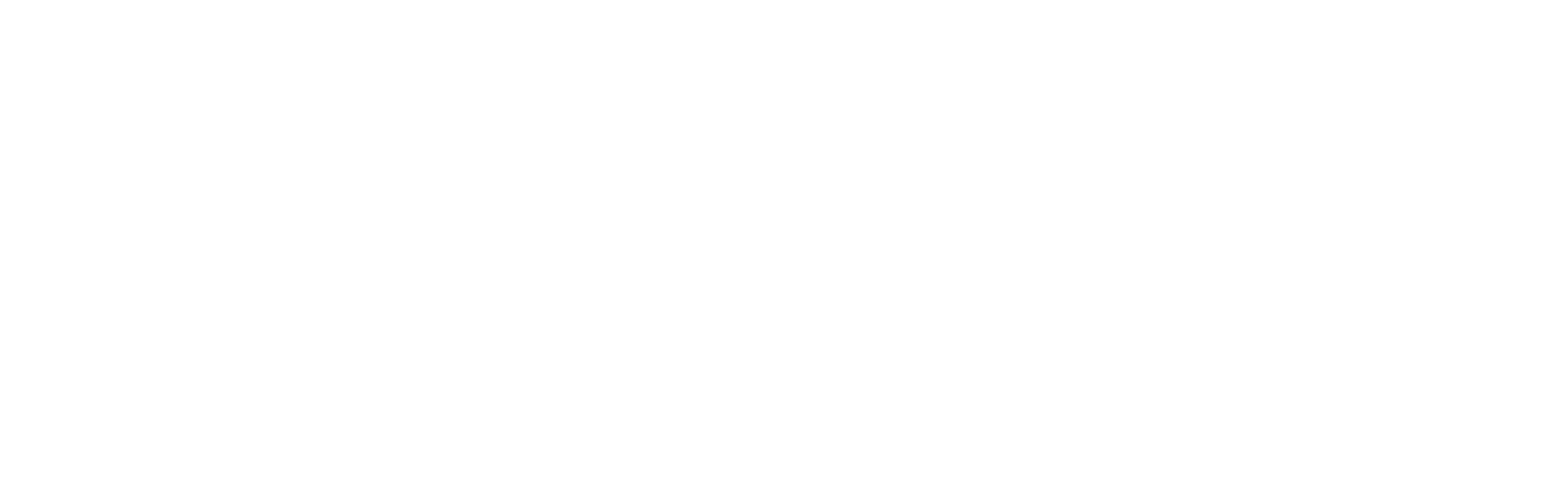
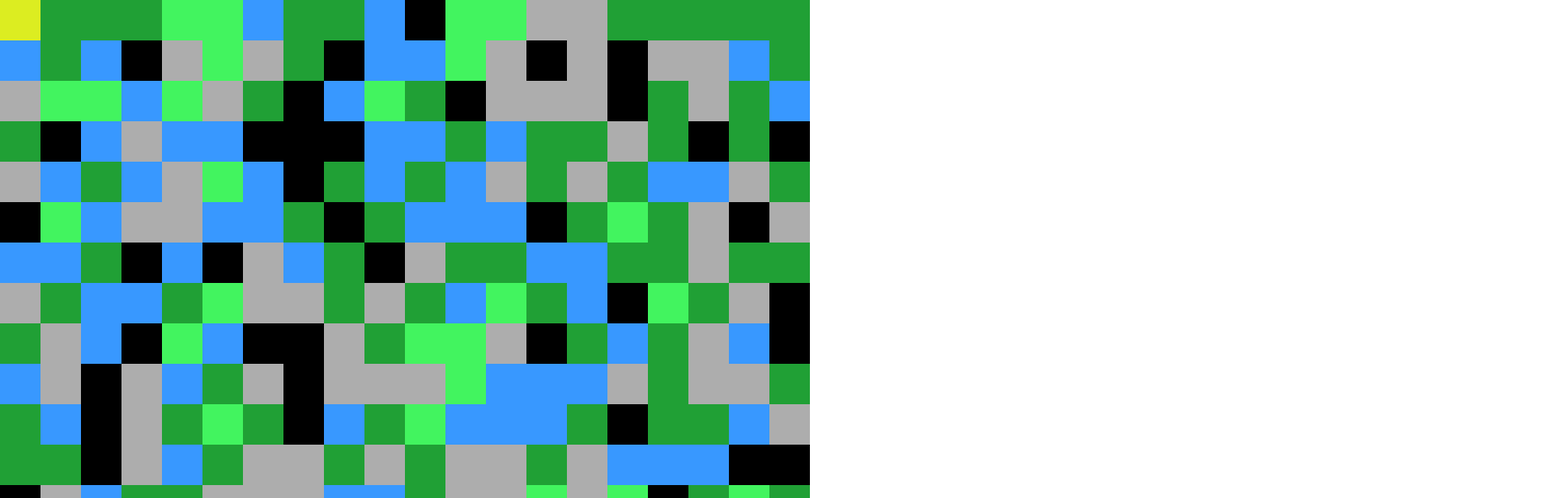
Before and after one commit to ArnaudFernandez/ProjetWebS5, a plain HTML site: page index.html in a window 1280 px wide. Shown: the top 616 px of the page at 81% size, 1920 px wide, since content can reach past the window. Drawn offline with Linux system fonts and the light colour scheme.

```diff
--- a/css/style.css
+++ b/css/style.css
@@ -0,0 +1,4 @@
+html, body
+{
+    margin : 0;
+}
--- a/index.html
+++ b/index.html
@@ -3,8 +3,12 @@
 <head>
     <meta charset="UTF-8">
     <title>Title</title>
+    <link rel="stylesheet" href="./css/style.css"/>
 </head>
 <body>
+<canvas id="canvasGame" width="2000" height="2000"></canvas>
 
+<script src="./js/GameEngine.js"></script>
+<script src="./js/script.js"></script>
 </body>
 </html>
--- /dev/null
+++ b/js/GameEngine.js
@@ -0,0 +1,119 @@
+class GameEngine
+{
+    constructor(playerName1, playerName2, width, height, context, tileSize)
+    {
+        this.playerName1 = playerName1;
+        this.playerName2 = playerName2;
+        this.width = width;
+        this.height = height;
+        this.context = context;
+        this.tileSize = tileSize;
+        this.map = null;
+        this.cursorPosX = 0;
+        this.cursorPosY = 0;
+        this.numberTileX = this.width/this.tileSize;
+        this.numberTileY = this.height/this.tileSize;
+    }
+
+    init()
+    {
+        //Initialize map size
+        let mapInit = new Array(this.width / this.tileSize);
+        for(let i = 0; i < mapInit.length; i++)
+        {
+            mapInit[i] = new Array(this.height/this.tileSize);
+        }
+
+        this.map = this.fillRandomMapForTest(mapInit);
+    }
+
+    /* This method build the map, at first it will be 1 map, at last, multiple map could be choosen
+    *
+    * Map is always 2000X2000 and one tile is 50X50
+    * Map are builded by tile identifier, which are :
+    * 0 = Normal grass
+    * 1 = High grass
+    * 2 = Mountain
+    * 3 = Water
+    * 4 = Base
+    * */
+    buildMap()
+    {
+        context.save();
+
+        for(let i = 0; i < this.map.length; i++)
+        {
+            for(let j = 0; j < this.map[i].length; j++)
+            {
+                if(this.map[i][j] == 0)
+                {
+                    context.fillStyle = "rgb(66, 244, 95)";
+                    context.fillRect(this.tileSize*i, this.tileSize*j, this.tileSize, this.tileSize);
+                }
+                if(this.map[i][j] == 1)
+                {
+                    context.fillStyle = "rgb(32, 160, 53)";
+                    context.fillRect(this.tileSize*i, this.tileSize*j, this.tileSize, this.tileSize);
+                }
+                if(this.map[i][j] == 2)
+                {
+                    context.fillStyle = "rgb(173, 173, 173)";
+                    context.fillRect(this.tileSize*i, this.tileSize*j, this.tileSize, this.tileSize);
+                }
+                if(this.map[i][j] == 3)
+                {
+                    context.fillStyle = "rgb(56, 152, 255)";
+                    context.fillRect(this.tileSize*i, this.tileSize*j, this.tileSize, this.tileSize);
+                }
+                if(this.map[i][j] == 4)
+                {
+                    context.fillStyle = "rgb(0, 0, 0)";
+                    context.fillRect(this.tileSize*i, this.tileSize*j, this.tileSize, this.tileSize);
+                }
+            }
+        }
+
+        //Now that the map is drawn, we place the cursor
+        context.fillStyle = "rgb(220, 237, 33)";
+        context.fillRect(this.tileSize*this.cursorPosX, this.tileSize*this.cursorPosY, this.tileSize, this.tileSize);
+
+        context.restore();
+    }
+
+    fillRandomMapForTest(map)
+    {
+        for(let i = 0; i < map.length; i++)
+        {
+            for(let j = 0; j < map[i].length; j++)
+            {
+                map[i][j] = Math.round(Math.random() * (4 - 0) + 0);
+                console.log(map[i][j]);
+            }
+        }
+        return map;
+    }
+
+    moveCursorX(whereToPush)
+    {
+        if(whereToPush == 0 && this.cursorPosX>0)
+        {
+            this.cursorPosX--;
+        }
+        if(whereToPush == 1 && this.cursorPosX < this.numberTileX-1)
+        {
+            this.cursorPosX++;
+        }
+    }
+
+    moveCursorY(whereToPush)
+    {
+        if(whereToPush == 0 && this.cursorPosY > 0)
+        {
+            this.cursorPosY--;
+        }
+        if(whereToPush == 1 && this.cursorPosY < this.numberTileY-1)
+        {
+            this.cursorPosY++;
+        }
+    }
+}
--- a/js/script.js
+++ b/js/script.js
@@ -0,0 +1,51 @@
+document.onload = init;
+
+let canvas = document.getElementById("canvasGame");
+context = canvas.getContext("2d");
+
+let game = new GameEngine("Keke", "Dplaj", 1000, 1000, context, 50);
+
+init();
+
+function init()
+{
+    // On check les event clavier
+    document.onkeyup = checkArrowKeysUp;
+
+    animation = requestAnimationFrame(draw);
+
+    game.init();
+}
+
+function draw()
+{
+    context.save();
+
+    context.clearRect(0,0, canvas.width, canvas.height);
+
+    game.buildMap();
+    context.restore();
+
+    requestAnimationFrame(draw);
+}
+
+function checkArrowKeysUp(e){
+    let arrs= [], key= window.event? event.keyCode: e.keyCode;
+    arrs[37]= 'left';
+    arrs[38]= 'up';
+    arrs[39]= 'right';
+    arrs[40]= 'down';
+
+    if(arrs[key] == 'up') {
+        game.moveCursorY(0);
+    }
+    if(arrs[key] == 'down') {
+        game.moveCursorY(1);
+    }
+    if(arrs[key] == 'left') {
+        game.moveCursorX(0);
+    }
+    if(arrs[key] == 'right') {
+        game.moveCursorX(1);
+    }
+}
```
